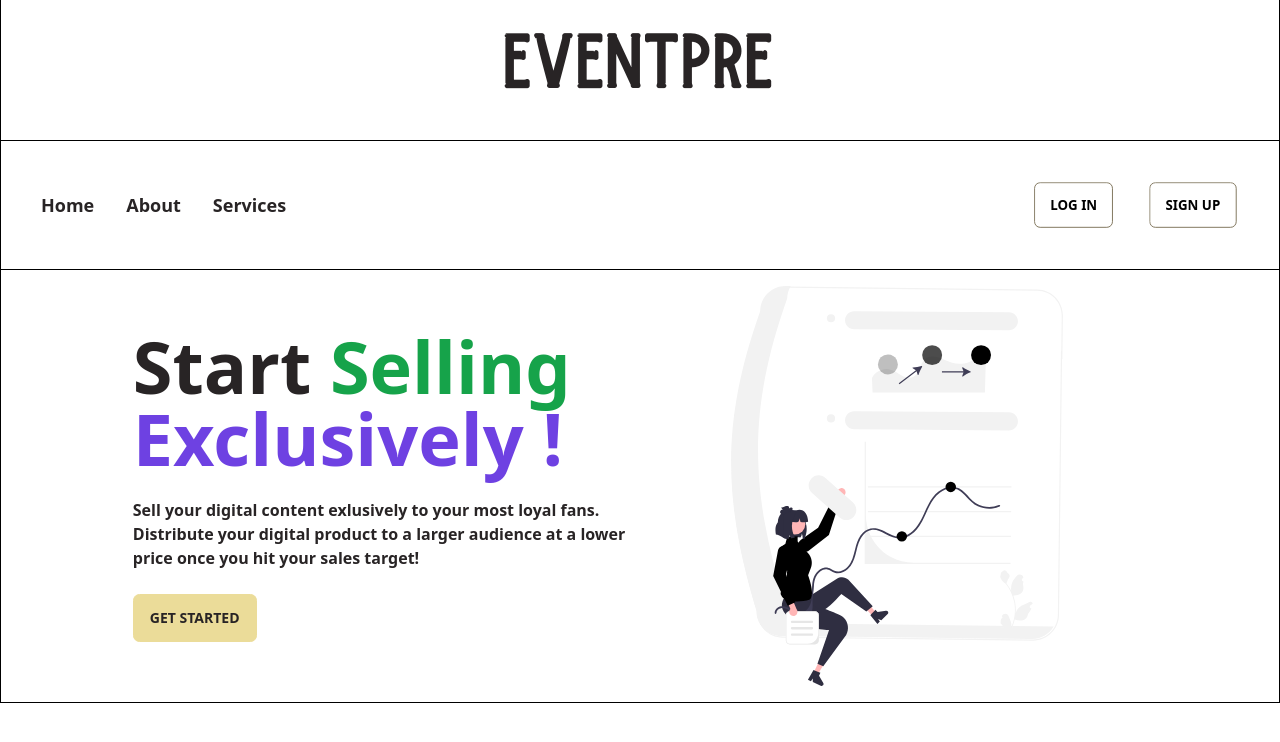
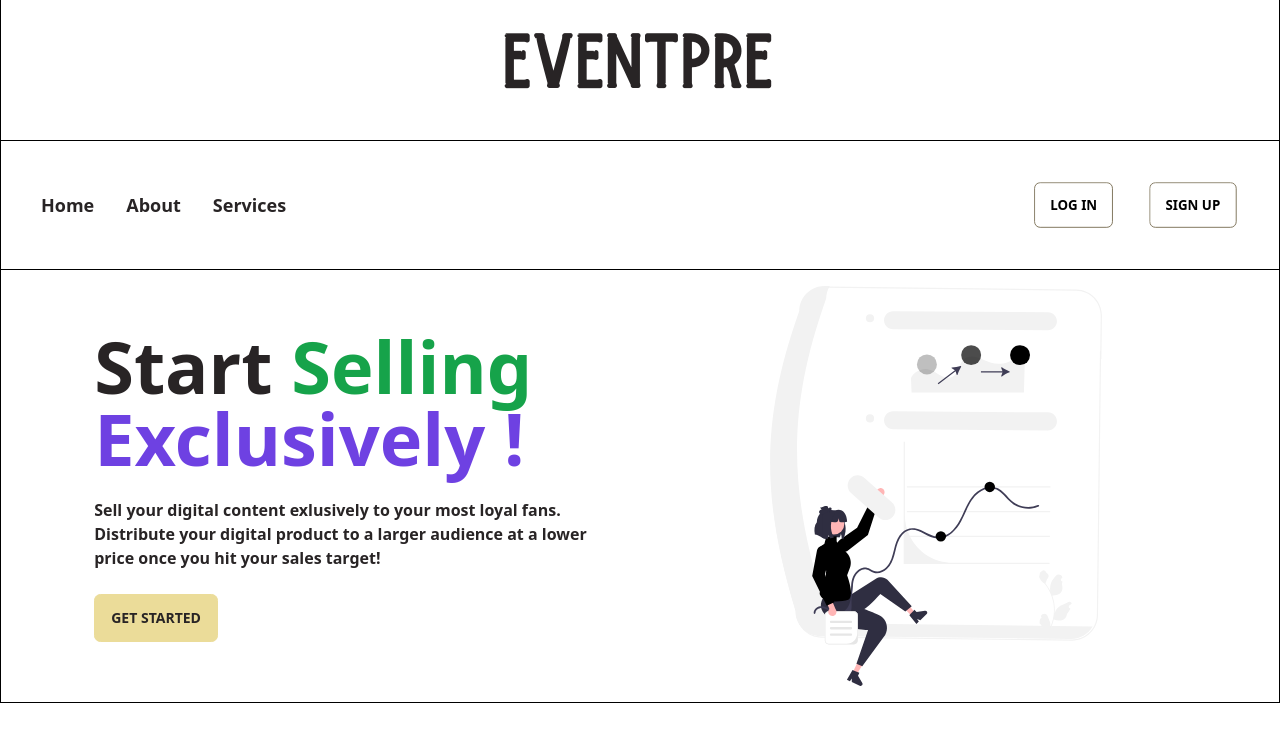
Before and after one commit to oelnajmi/event-pre, a Next.js app: page / in a window 1280 px wide. Shown: the top 742 px of the page. Built offline with nearby package versions, Linux system fonts and the light colour scheme.

Commit message:
mobile nav fix

```diff
--- a/components/FeedHeader.js
+++ b/components/FeedHeader.js
@@ -2,8 +2,8 @@ import Image from 'next/image';
 
 const FeedHeader = () => {
   return (
-    <div class="hero border-x border-b border-black">
-      <div class="hero-content flex-col sm:flex-row-reverse">
+    <div class="z-0 hero border-x border-b border-black">
+      <div class="hero-content max-w-full justify-evenly flex-col sm:flex-row-reverse">
         <Image
           src="/undraw_visualization_re_1kag.svg"
           width={500}
--- a/components/Navbar.js
+++ b/components/Navbar.js
@@ -3,7 +3,7 @@ import Link from 'next/link';
 
 const Navbar = () => {
   return (
-    <nav className="w-full top-0 left-0">
+    <nav className="w-full top-0 left-0 z-10">
       <div className="shadow-md sm:shadow-none flex sm:flex-col justify-between items-center mx-auto">
         <a className="tracking-widest sm:p-10 p-4 sm:text-center w-full sm:border-x sm:border-b border-black">
           <span className="font-burtons text-center text-3xl sm:text-6xl text-accent-content font-extrabold whitespace-nowrap primary-text-color">
```
